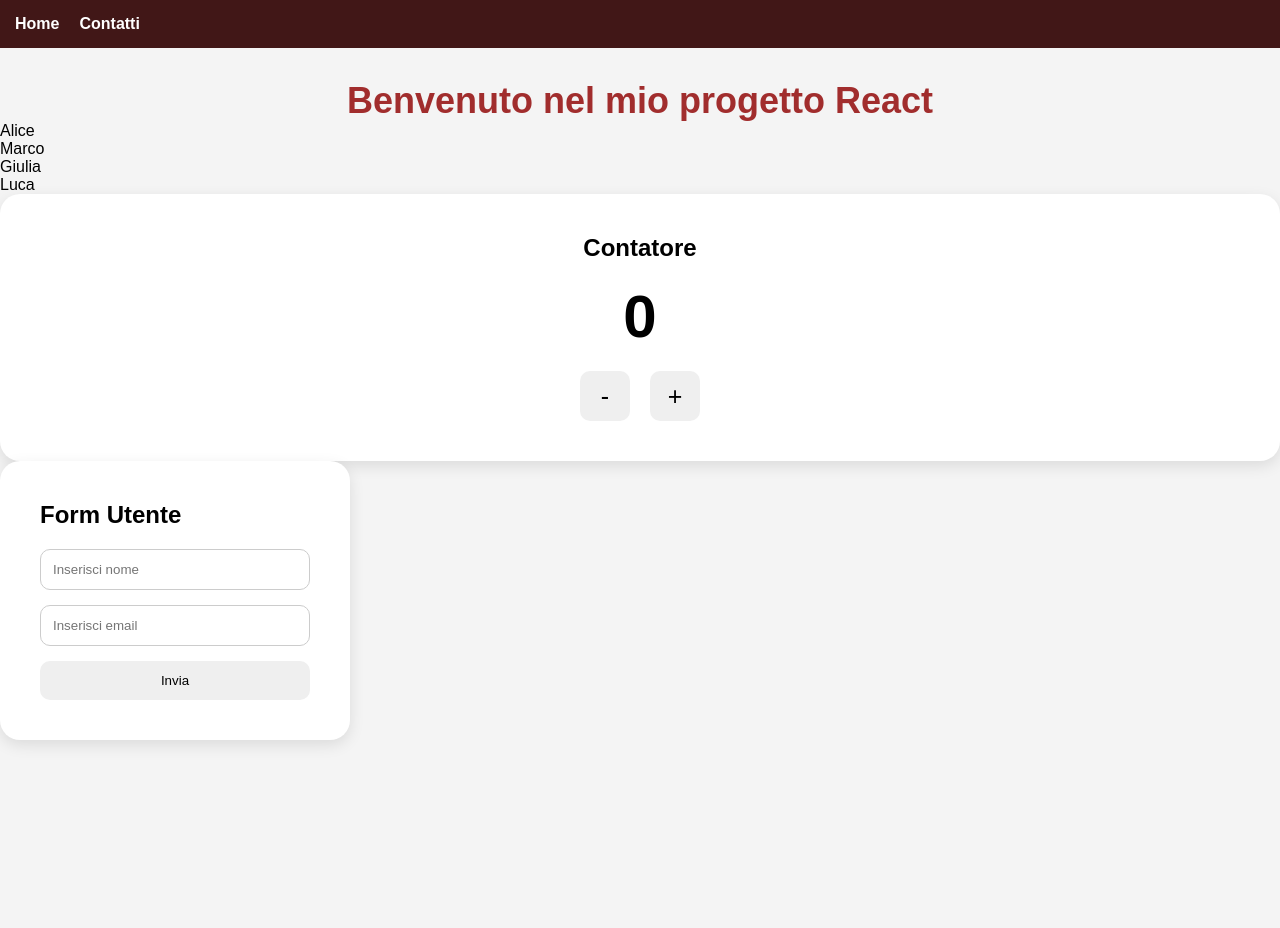
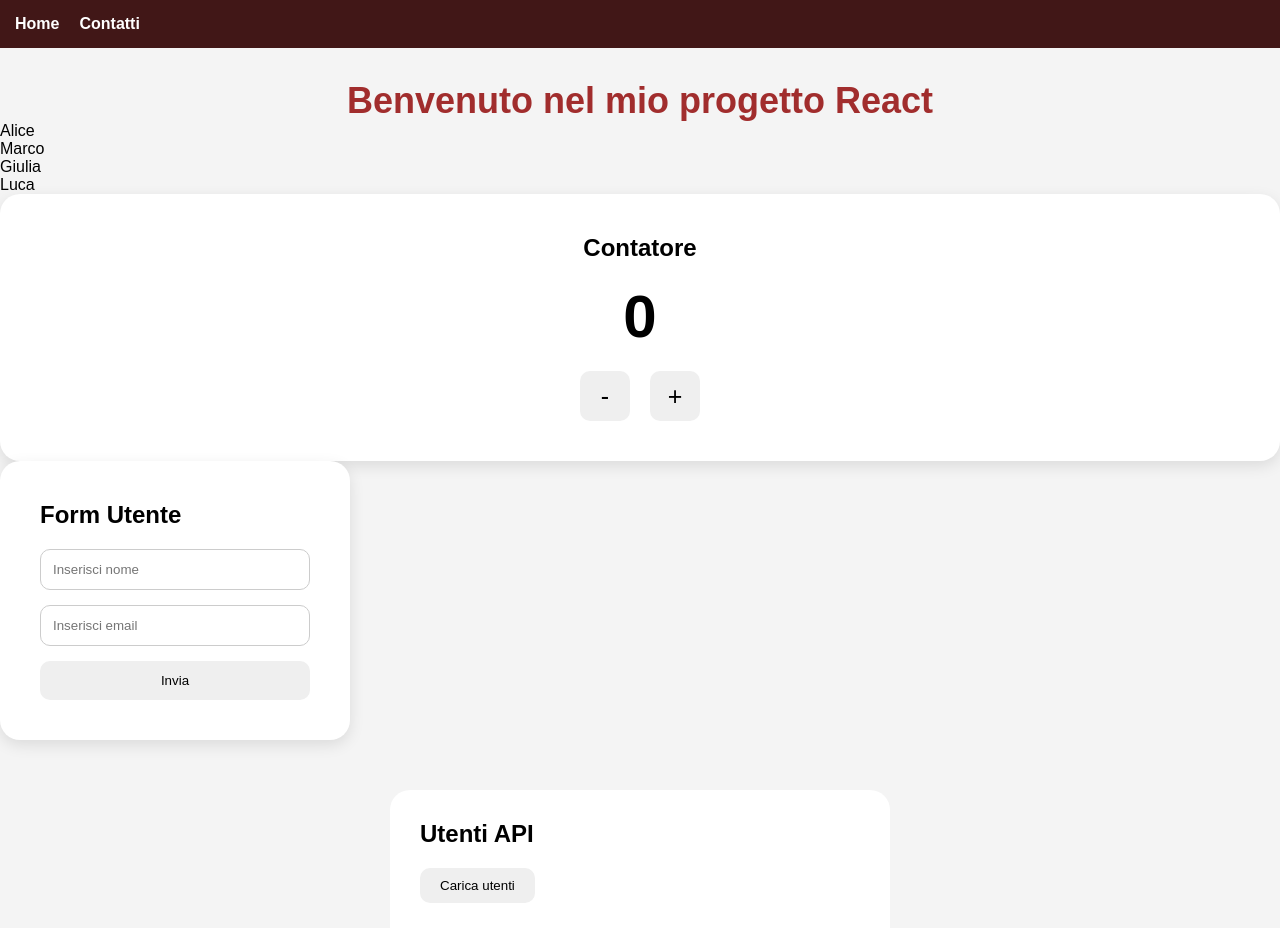
Before and after one commit to AliceAccillaro/react_alice_accillaro, a React (Vite) app: page / in a window 1280 px wide. Shown: the top 928 px of the page. Before the commit the page ends 800 px from the top, so only its background shows below. Built offline with nearby package versions, Linux system fonts and the light colour scheme.

Commit message:
esercizio side effect

```diff
--- a/src/App.css
+++ b/src/App.css
@@ -137,3 +137,43 @@ form button{
 
     border-radius: 15px;
 }
+
+/* LOADING DATA */
+
+.loading-data{
+    width: 500px;
+
+    margin: 50px auto;
+
+    background-color: white;
+
+    padding: 30px;
+
+    border-radius: 20px;
+}
+
+.loading-data button{
+    margin: 20px 0;
+
+    padding: 10px 20px;
+
+    border: none;
+
+    border-radius: 10px;
+
+    cursor: pointer;
+}
+
+.loading-data ul{
+    list-style: none;
+}
+
+.loading-data li{
+    background-color: #f4f4f4;
+
+    padding: 15px;
+
+    margin-bottom: 10px;
+
+    border-radius: 10px;
+}
--- a/src/App.jsx
+++ b/src/App.jsx
@@ -5,6 +5,7 @@ import Header from "./components/Header";
 import List from "./components/List";
 import Counter from "./components/Counter";
 import Form from "./components/Form";
+import LoadingData from "./components/LoadingData";
 
 function App() {
 
@@ -37,6 +38,8 @@ function App() {
 
                 <Form.Button />
             </Form>
+
+            <LoadingData />
         </>
 
     );
--- /dev/null
+++ b/src/components/LoadingData.jsx
@@ -0,0 +1,77 @@
+import { useState, useEffect } from "react";
+
+function LoadingData() {
+
+    const [users, setUsers] = useState([]);
+
+    const [loading, setLoading] = useState(false);
+
+
+    async function fetchUsers() {
+
+        setLoading(true);
+
+        try {
+
+            const response = await fetch(
+                "https://jsonplaceholder.typicode.com/users"
+            );
+
+            const data = await response.json();
+
+            setUsers(data);
+
+        } catch (error) {
+
+            console.log(error);
+
+        } finally {
+
+            setLoading(false);
+
+        }
+
+    }
+
+
+    return (
+
+        <div className="loading-data">
+
+            <h2>Utenti API</h2>
+
+            <button onClick={fetchUsers}>
+                Carica utenti
+            </button>
+
+
+            {
+                loading && <p>Caricamento...</p>
+            }
+
+
+            <ul>
+
+                {
+                    users.map((user) => (
+
+                        <li key={user.id}>
+
+                            <strong>{user.name}</strong>
+
+                            <p>{user.email}</p>
+
+                        </li>
+
+                    ))
+                }
+
+            </ul>
+
+        </div>
+
+    );
+
+}
+
+export default LoadingData;
```
